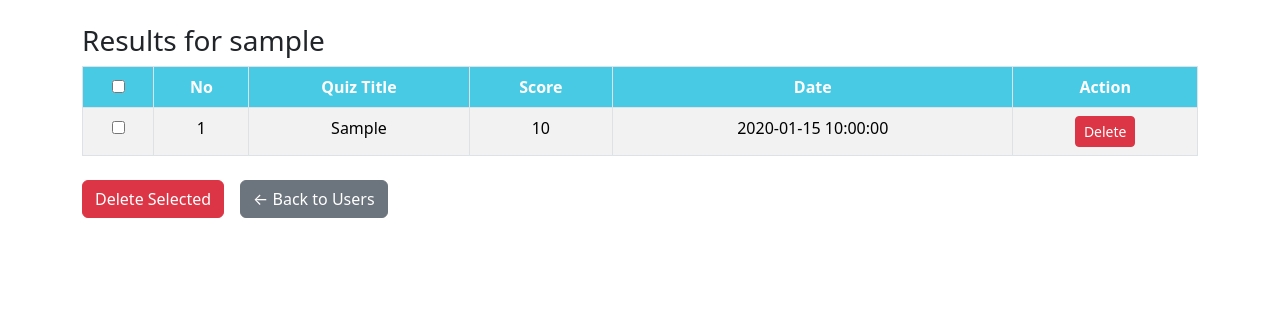
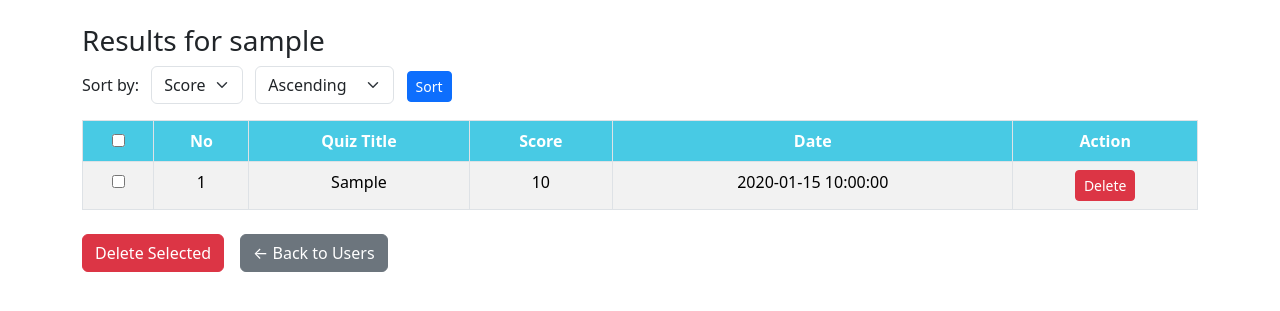
Before and after one commit to ponnya-min/jktechquiz.com, a PHP site: page /admin/user_result.php?id=1 in a window 1280 px wide. Shown: the top 311 px of the page. Run offline with PHP 8.4, Linux system fonts and the light colour scheme; tables that the repository leaves empty or names only in its code hold one stand-in row (values such as "Sample post").

Commit message:
Adding sorting by date and score to resultPage

```diff
--- a/admin/adminRole.php
+++ b/admin/adminRole.php
@@ -107,11 +107,7 @@ $totalPages = ceil($totalRows / $perPage);
                         <a class="page-link" href="?page=<?= $page - 1 ?>">Previous</a>
                     </li>
                     <?php for ($i = 1; $i <= $totalPages; $i++): ?>
-<<<<<<< HEAD
                         <li class="page-item <?= ($i == $page) ? 'active' : '' ?>">
-=======
-                        <li class="page-item<?= ($i == $page) ? 'active' : '' ?>">
->>>>>>> fed25cd67914251bc326e90f8cfac42fe13bb0e2
                             <a class="admin_bg_color page-link outline" href="?page=<?= $i ?>"><?= $i ?></a>
                         </li>
                     <?php endfor; ?>
--- a/admin/user_result.php
+++ b/admin/user_result.php
@@ -1,5 +1,12 @@
 <?php
 require_once '../config.php';
+$sort_by = $_GET['sort_by'] ?? 'score';
+$sort_order = strtoupper($_GET['sort_order'] ?? 'ASC');
+$allowed_columns = ['score', 'quiz_date'];
+$allowed_order = ['ASC', 'DESC'];
+
+if (!in_array($sort_by, $allowed_columns)) $sort_by = 'score';
+if (!in_array($sort_order, $allowed_order)) $sort_order = 'ASC';
 
 if (!isset($_GET['id'])) {
     die("User ID not provided.");
@@ -19,7 +26,8 @@ if (!$user) {
 }
 
 // Fetch result
-$resultQuery = mysqli_prepare($conn, "SELECT * FROM result WHERE user_id = ? ORDER BY score ASC");
+$resultQuery = mysqli_prepare($conn, "SELECT * FROM result WHERE user_id = ? ORDER BY $sort_by $sort_order");
+
 
 mysqli_stmt_bind_param($resultQuery, "i", $userId);
 mysqli_stmt_execute($resultQuery);
@@ -38,6 +46,22 @@ $resultData = mysqli_stmt_get_result($resultQuery);
 <body>
     <div class="container mt-4">
         <h3>Results for <?= htmlspecialchars($user['username']) ?></h3>
+        <div class="mb-3">
+    <form method="GET" class="form-inline">
+        <input type="hidden" name="id" value="<?= $userId ?>">
+        <label class="me-2">Sort by:</label>
+        <select name="sort_by" class="form-select d-inline w-auto me-2">
+            <option value="score" <?= $sort_by == 'score' ? 'selected' : '' ?>>Score</option>
+            <option value="quiz_date" <?= $sort_by == 'quiz_date' ? 'selected' : '' ?>>Date</option>
+        </select>
+        <select name="sort_order" class="form-select d-inline w-auto me-2">
+            <option value="ASC" <?= $sort_order == 'ASC' ? 'selected' : '' ?>>Ascending</option>
+            <option value="DESC" <?= $sort_order == 'DESC' ? 'selected' : '' ?>>Descending</option>
+        </select>
+        <button type="submit" class="btn btn-primary btn-sm">Sort</button>
+    </form>
+</div>
+
         <form method="POST" action="delete_selected_results.php" id="bulkDeleteForm">
 <table class="table table-striped table-bordered">
     <thead>
```
Also changed, not shown: admin/index.php (+2 -15 lines).
